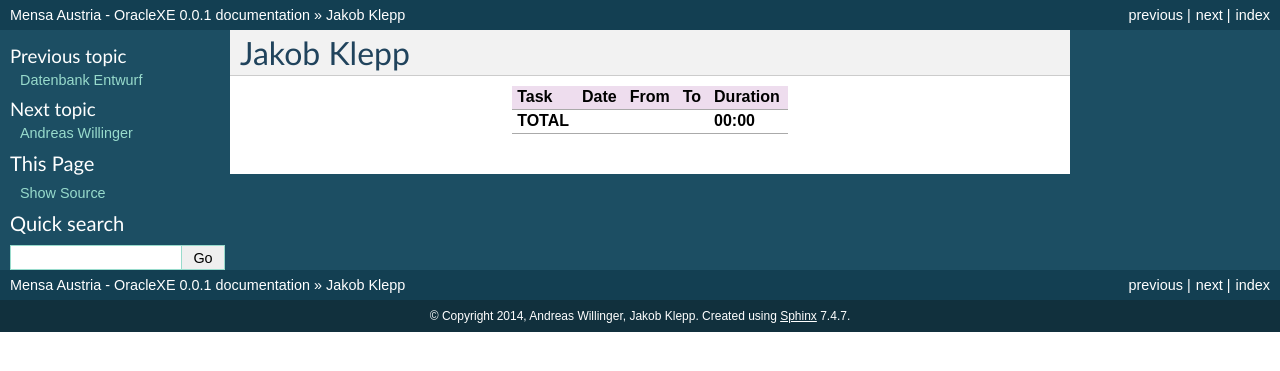
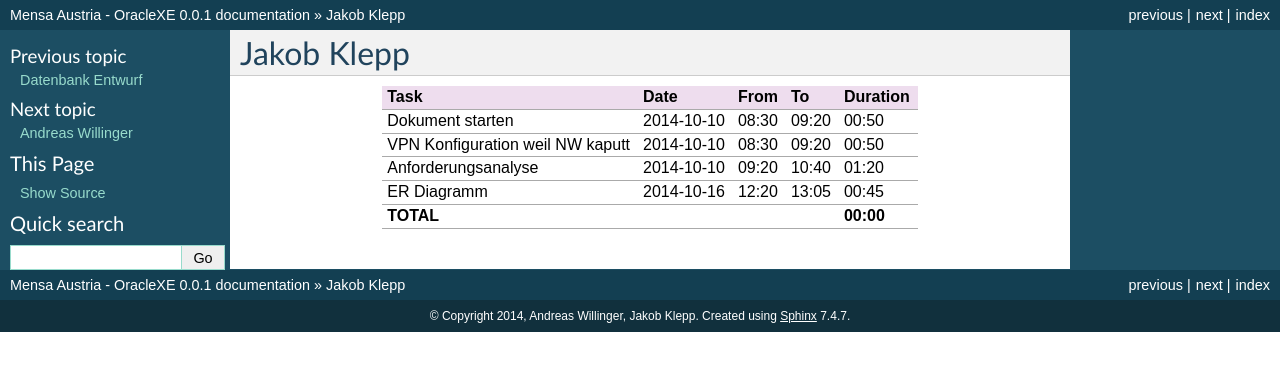
Before and after one commit to truh/MensaAustria_OracleXE, a Sphinx documentation site: the page built from docs/timerecording_klepp.rst, in a window 1280 px wide. Shown: the top 371 px of the page. Built offline with Sphinx 7.4.7, drawn with Linux system fonts in a browser that asks for light colours.

Commit message:
ER Diagram

```diff
--- a/docs/timerecording_klepp.rst
+++ b/docs/timerecording_klepp.rst
@@ -4,5 +4,9 @@ Jakob Klepp
 ================================= ========== ===== ===== =========
 Task                              Date       From  To    Duration
 ================================= ========== ===== ===== =========
+Dokument starten                  2014-10-10 08:30 09:20   00:50
+VPN Konfiguration weil NW kaputt  2014-10-10 08:30 09:20   00:50
+Anforderungsanalyse               2014-10-10 09:20 10:40   01:20
+ER Diagramm                       2014-10-16 12:20 13:05   00:45
 **TOTAL**                                                **00:00**
 ================================= ========== ===== ===== =========
```
Also changed, not shown: docs/_static/Anforderungsanalyse.png, docs/_static/ER_Diagram.png (added), 5 other files.
